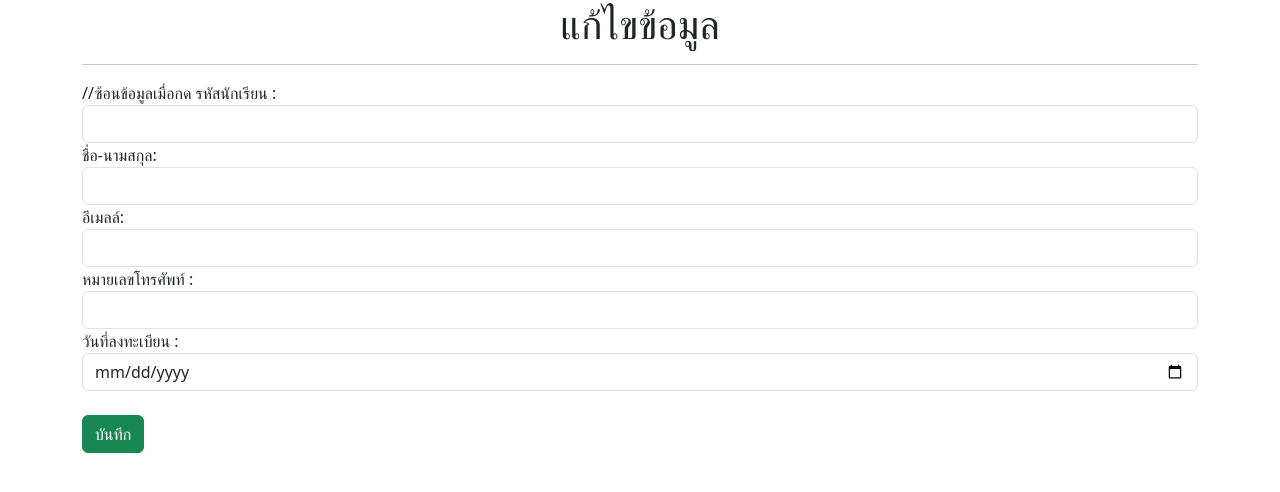
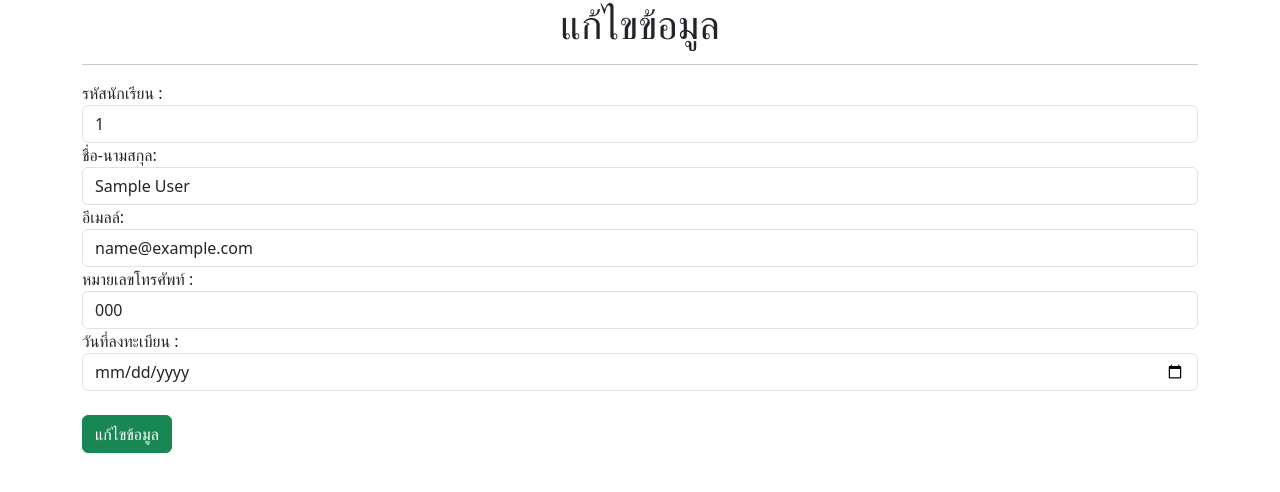
Before and after one commit to phumipatsrisu/testfinal, a PHP site: page /editdataform.php?id=1 in a window 1280 px wide. Shown: the top 492 px of the page. Run offline with PHP 8.4, Linux system fonts and the light colour scheme; tables that the repository leaves empty or names only in its code hold one stand-in row (values such as "Sample post"); data that the repository does not hold is empty.

Commit message:
finish project

```diff
--- a/connect.php
+++ b/connect.php
@@ -2,4 +2,8 @@
 
 $con = mysqli_connect("localhost","root","","register_student");
 
+// if($con){
+//     echo "เชื่อมต่อฐานข้อมูลสำเร็จ";
+// }
+
 ?>
--- a/editdataform.php
+++ b/editdataform.php
@@ -1,10 +1,17 @@
 <?php
     require("connect.php");
-    $edit_id = $_GET["edit_id"];
+    $id = $_GET["id"];
 
-    $sql = "SELECT * FROM data_student WHERE edit_id=$edit_id ";
+    $sql = "SELECT * FROM data_student WHERE id=$id ";
     $result = mysqli_query($con,$sql);
     $row = mysqli_fetch_assoc($result);
+    // if($result){
+    //     echo"1111";
+    // }else{
+    //    echo mysqli_error($con);
+    // }
+
+
 ?>
 <!DOCTYPE html>
 <html lang="en">
@@ -19,23 +26,25 @@
         <h1 class="text-center">แก้ไขข้อมูล</h1>
         <hr>
         <form action="updatedata.php" method="POST">
-            <input type="hidden" value="<?php echo "$row[id]"; ?>" name="edit_id" id=""> //ซ้อนข้อมูลเมื่อกด
-
+            <input type="hidden" name="id"  id="" value="<?php echo $row["id"]; ?>">
             <label for="stu_id">รหัสนักเรียน :</label>
-            <input class="form-control" type="number" name="stu_id" id="" required>
+            <input class="form-control" type="number" name="stu_id" id="stu_id" value="<?php echo $row["stu_id"]  ?>" required>
 
             <label for="stu_id">ชื่อ-นามสกุล:</label>
-            <input class="form-control" type="text" name="stu_name" id=""  required>
+            <input class="form-control" type="text" name="stu_name" id=""value="<?php echo $row["stu_name"]  ?>"  required>
 
             <label for="stu_id">อีเมลล์:</label>
-            <input class="form-control" type="email" name="stu_email" id=""  required>
+            <input class="form-control" type="email" name="stu_email" id=""value="<?php echo $row["stu_email"]  ?>"  required>
 
             <label for="stu_id">หมายเลขโทรศัพท์ :</label>
-            <input class="form-control" type="number" name="stu_tel" id=""  required>
+            <input class="form-control" type="number" name="stu_tel" id="" value="<?php echo $row["stu_tel"]  ?>" required>
 
             <label for="stu_id">วันที่ลงทะเบียน :</label>
-            <input class="form-control" type="date" name="stu_date" id=""  required> <br>
-            <input type="submit" name="" id="" class="btn btn-success" value="บันทึก">
+            <input class="form-control" type="date" name="stu_date" id=""value="<?php echo $row["stu_date"]  ?>"   required> <br>
+
+            <input type="submit" name="" id="" value="แก้ไขข้อมูล" class="btn btn-success">
+
+
         </form>
     </div>
 </body>
--- a/index.php
+++ b/index.php
@@ -41,12 +41,13 @@
                         <td><?php echo "$row[stu_email]"?></td>
                         <td><?php echo "$row[stu_tel]" ?></td>
                         <td><?php echo "$row[stu_date]" ?></td>
-                        <td><a class="btn btn-primary" href="fixform.php">แก้ไข</a></td>
-                        <td><a class="btn btn-danger" href="">ลบ</a></td>
+                        <td><a class="btn btn-primary" href="editdataform.php?id=<?php echo"$row[id]" ?>">แก้ไข</a></td>
+                        <td><a class="btn btn-danger" href="deleteform.php?id=<?php echo "$row[id]" ?>">ลบ</a></td>
                     </tr>
                     <?php } ?>
             </tbody>
         </table>
+        <a class="btn btn-warning" href="register.php">เพิ่มข้อมูล</a>
     </div>
 </body>
 
--- a/register.php
+++ b/register.php
@@ -26,6 +26,7 @@
             <label for="stu_id">วันที่ลงทะเบียน :</label>
             <input class="form-control" type="date" name="stu_date" id=""  required> <br>
             <input type="submit" name="" id="" class="btn btn-success" value="บันทึก">
+
         </form>
     </div>
 </body>
```
Also changed, not shown: deleteform.php (added, +13 -0 lines), updatedata.php (+27 -0 lines).
